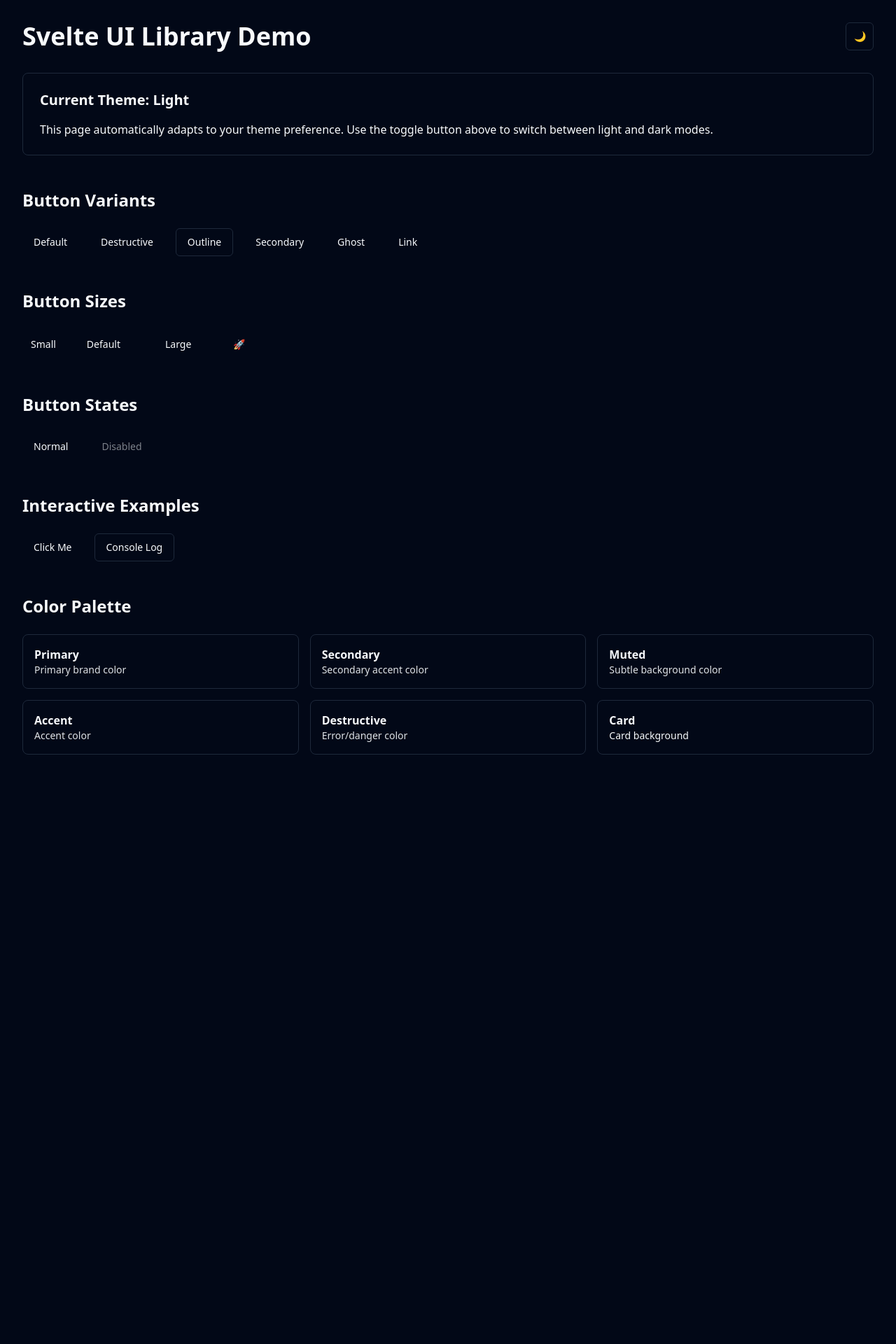
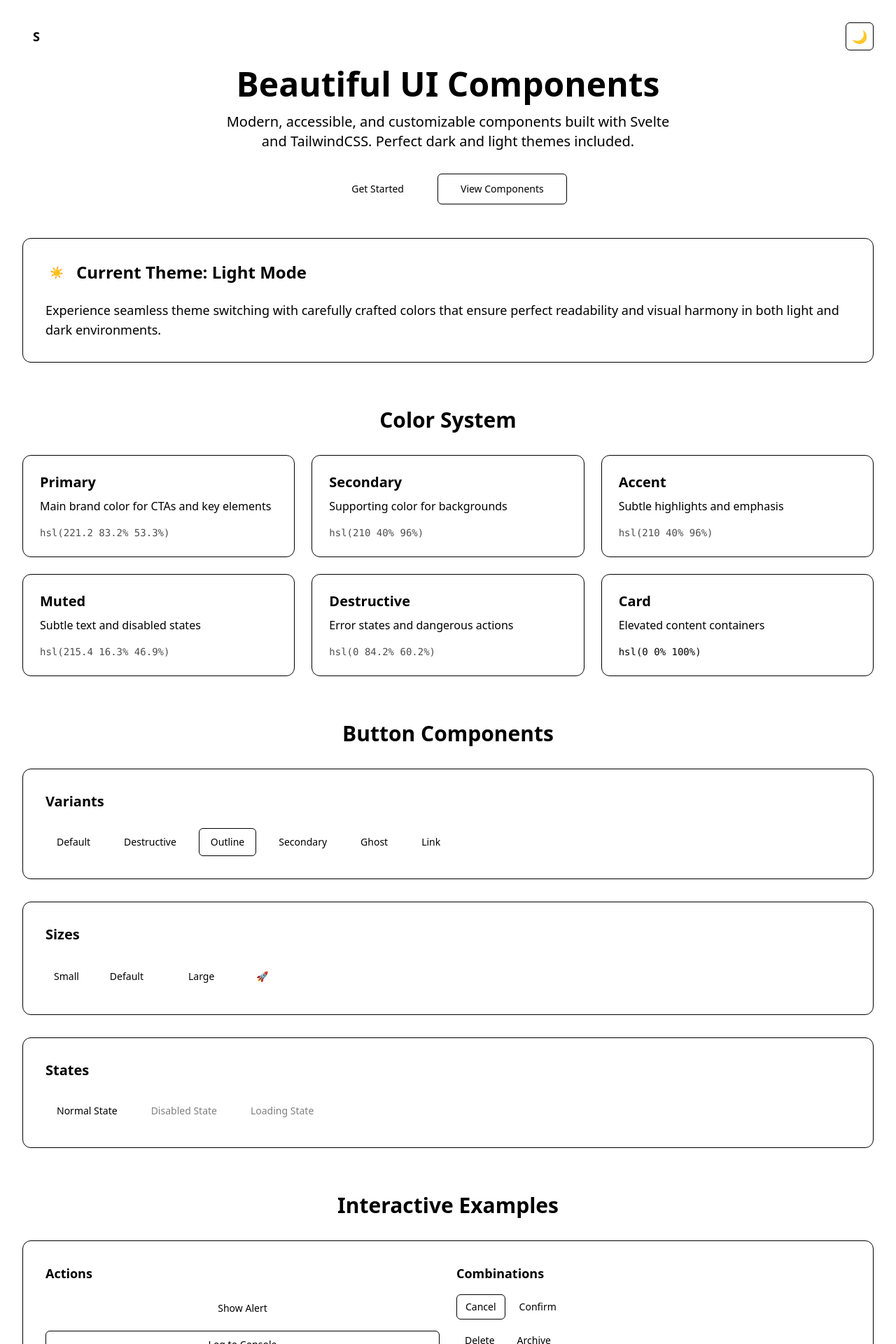
Before and after one commit to kubilaysabah/svelte-ui, a SvelteKit app: page / in a window 1280 px wide. Shown: the top 1920 px of the page at 70% size. Before the commit the page ends 1158 px from the top, so only its background shows below. Built offline with nearby package versions, Linux system fonts and the light colour scheme.

Commit message:
update demo page

```diff
--- /dev/null
+++ b/debug.html
@@ -0,0 +1,63 @@
+<!DOCTYPE html>
+<html lang="en">
+<head>
+    <meta charset="UTF-8">
+    <meta name="viewport" content="width=device-width, initial-scale=1.0">
+    <title>Theme Debug</title>
+    <style>
+        :root {
+            --color-primary: 221.2 83.2% 53.3%;
+            --color-background: 0 0% 100%;
+        }
+
+        .dark {
+            --color-primary: 217.2 91.2% 59.8%;
+            --color-background: 222.2 84% 4.9%;
+        }
+
+        body {
+            background-color: hsl(var(--color-background));
+            margin: 0;
+            font-family: system-ui;
+            transition: all 0.3s ease;
+        }
+
+        .box {
+            background-color: hsl(var(--color-primary));
+            color: white;
+            padding: 20px;
+            margin: 20px;
+            border-radius: 8px;
+        }
+
+        button {
+            padding: 10px 20px;
+            margin: 20px;
+            background: hsl(var(--color-primary));
+            color: white;
+            border: none;
+            border-radius: 4px;
+            cursor: pointer;
+        }
+    </style>
+</head>
+<body>
+    <h1 style="margin: 20px;">Theme Debug Test</h1>
+    <button onclick="toggleTheme()">Toggle Theme</button>
+
+    <div class="box">
+        Primary Color Box - should change when toggled
+    </div>
+
+    <script>
+        function toggleTheme() {
+            document.documentElement.classList.toggle('dark');
+            console.log('Theme toggled. Classes:', document.documentElement.classList.toString());
+
+            const style = getComputedStyle(document.documentElement);
+            console.log('--color-primary:', style.getPropertyValue('--color-primary'));
+            console.log('--color-background:', style.getPropertyValue('--color-background'));
+        }
+    </script>
+</body>
+</html>
--- a/src/app.css
+++ b/src/app.css
@@ -1,9 +1,9 @@
 @import 'tailwindcss';
 @import 'tw-animate-css';
-@plugin '@tailwindcss/forms';
-@plugin '@tailwindcss/typography';
 
-@theme {
+@custom-variant dark (&:is(.dark *));
+
+:root {
 	/* Light mode - shadcn/ui inspired colors */
 	--color-background: 0 0% 100%;
 	--color-foreground: 222.2 84% 4.9%;
@@ -51,44 +51,6 @@
 	--shadow-inner: inset 0 2px 4px 0 rgb(0 0 0 / 0.05);
 }
 
-/* Dark mode */
-@media (prefers-color-scheme: dark) {
-	@theme {
-		--color-background: 222.2 84% 4.9%;
-		--color-foreground: 210 40% 98%;
-		--color-card: 222.2 84% 4.9%;
-		--color-card-foreground: 210 40% 98%;
-		--color-popover: 222.2 84% 4.9%;
-		--color-popover-foreground: 210 40% 98%;
-
-		--color-primary: 217.2 91.2% 59.8%;
-		--color-primary-foreground: 222.2 84% 4.9%;
-
-		--color-secondary: 217.2 32.6% 17.5%;
-		--color-secondary-foreground: 210 40% 98%;
-
-		--color-muted: 217.2 32.6% 17.5%;
-		--color-muted-foreground: 215 20.2% 65.1%;
-
-		--color-accent: 217.2 32.6% 17.5%;
-		--color-accent-foreground: 210 40% 98%;
-
-		--color-destructive: 0 62.8% 30.6%;
-		--color-destructive-foreground: 210 40% 98%;
-
-		--color-border: 217.2 32.6% 17.5%;
-		--color-input: 217.2 32.6% 17.5%;
-		--color-ring: 224.3 76.3% 94.1%;
-
-		/* Chart colors for dark mode */
-		--color-chart-1: 220 70% 50%;
-		--color-chart-2: 160 60% 45%;
-		--color-chart-3: 30 80% 55%;
-		--color-chart-4: 280 65% 60%;
-		--color-chart-5: 340 75% 55%;
-	}
-}
-
 /* Dark mode class override */
 .dark {
 	--color-background: 222.2 84% 4.9%;
@@ -115,9 +77,9 @@
 
 	--color-border: 217.2 32.6% 17.5%;
 	--color-input: 217.2 32.6% 17.5%;
-	--color-ring: 224.3 76.3% 94.1%;
+	--color-ring: 217.2 91.2% 59.8%;
 
-	/* Chart colors for dark mode */
+	/* Chart colors - Dark mode variants */
 	--color-chart-1: 220 70% 50%;
 	--color-chart-2: 160 60% 45%;
 	--color-chart-3: 30 80% 55%;
@@ -125,12 +87,46 @@
 	--color-chart-5: 340 75% 55%;
 }
 
-/* Base styles */
-* {
-	border-color: hsl(var(--color-border));
+@theme inline {
+	--color-background: var(--color-background);
+	--color-foreground: var(--color-foreground);
+	--color-card: var(--color-card);
+	--color-card-foreground: var(--color-card-foreground);
+	--color-popover: var(--color-popover);
+	--color-popover-foreground: var(--color-popover-foreground);
+
+	--color-primary: var(--color-primary);
+	--color-primary-foreground: var(--color-primary-foreground);
+
+	--color-secondary: var(--color-secondary);
+	--color-secondary-foreground: var(--color-secondary-foreground);
+
+	--color-muted: var(--color-muted);
+	--color-muted-foreground: var(--color-muted-foreground);
+
+	--color-accent: var(--color-accent);
+	--color-accent-foreground: var(--color-accent-foreground);
+
+	--color-destructive: var(--color-destructive);
+	--color-destructive-foreground: var(--color-destructive-foreground);
+
+	--color-border: var(--color-border);
+	--color-input: var(--color-input);
+	--color-ring: var(--color-ring);
+
+	/* Chart colors */
+	--color-chart-1: var(--color-chart-1);
+	--color-chart-2: var(--color-chart-2);
+	--color-chart-3: var(--color-chart-3);
+	--color-chart-4: var(--color-chart-4);
+	--color-chart-5: var(--color-chart-5);
 }
 
-body {
-	background-color: hsl(var(--color-background));
-	color: hsl(var(--color-foreground));
+@layer base {
+  * {
+    @apply border-border outline-ring/50;
+  }
+  body {
+    @apply bg-background text-foreground;
+  }
 }
--- a/src/lib/utils/theme.ts
+++ b/src/lib/utils/theme.ts
@@ -32,10 +32,14 @@ export function setTheme(theme: Theme) {
 		localStorage.removeItem('theme');
 		const systemTheme = window.matchMedia('(prefers-color-scheme: dark)').matches ? 'dark' : 'light';
 		html.classList.add(systemTheme);
+		console.log('Applied system theme:', systemTheme);
 	} else {
 		localStorage.setItem('theme', theme);
 		html.classList.add(theme);
+		console.log('Applied explicit theme:', theme);
 	}
+
+	console.log('Current classes:', html.classList.toString());
 }
 
 /**
--- a/src/routes/+page.svelte
+++ b/src/routes/+page.svelte
@@ -16,32 +16,155 @@
 	}
 </script>
 
-<div class="min-h-screen bg-background text-foreground">
+<div class="min-h-screen bg-background text-foreground transition-colors duration-300">
 	<div class="container mx-auto p-8">
-		<!-- Header with theme toggle -->
-		<div class="mb-8 flex items-center justify-between">
-			<h1 class="text-4xl font-bold">Svelte UI Library Demo</h1>
-			<Button variant="outline" size="icon" onclick={handleToggleTheme}>
+		<!-- Header Section -->
+		<header class="mb-12 text-center">
+			<div class="mb-6 flex items-center justify-between">
+				<div class="flex items-center gap-3">
+					<div class="h-10 w-10 rounded-lg bg-primary flex items-center justify-center">
+						<span class="text-primary-foreground font-bold text-lg">S</span>
+					</div>
+					<h1 class="text-3xl font-bold bg-gradient-to-r from-primary to-primary/60 bg-clip-text text-transparent">
+						Svelte UI
+					</h1>
+				</div>
+				<Button
+					variant="outline"
+					size="icon"
+					onclick={handleToggleTheme}
+					class="transition-all duration-300 hover:scale-105"
+				>
 					{#if isDark}
-					☀️
+						<span class="text-lg">☀️</span>
 					{:else}
-					🌙
+						<span class="text-lg">🌙</span>
 					{/if}
 				</Button>
 			</div>
 
-		<!-- Theme showcase -->
-		<div class="mb-12 rounded-lg border bg-card p-6 text-card-foreground">
-			<h2 class="mb-4 text-xl font-semibold">Current Theme: {isDark ? 'Dark' : 'Light'}</h2>
-			<p class="text-muted-foreground">
-				This page automatically adapts to your theme preference. Use the toggle button above to
-				switch between light and dark modes.
+			<div class="mx-auto max-w-2xl">
+				<h2 class="text-5xl font-bold mb-4">
+					Beautiful UI Components
+				</h2>
+				<p class="text-xl text-muted-foreground mb-8">
+					Modern, accessible, and customizable components built with Svelte and TailwindCSS.
+					Perfect dark and light themes included.
+				</p>
+				<div class="flex gap-4 justify-center">
+					<Button size="lg" class="px-8">
+						Get Started
+					</Button>
+					<Button variant="outline" size="lg" class="px-8">
+						View Components
+					</Button>
+				</div>
+			</div>
+		</header>
+
+		<!-- Theme Showcase -->
+		<section class="mb-16">
+			<div class="rounded-xl border bg-card/50 backdrop-blur-sm p-8 text-card-foreground">
+				<div class="flex items-center gap-3 mb-6">
+					<div class="h-8 w-8 rounded-full bg-primary/20 flex items-center justify-center">
+						{#if isDark}
+							<span class="text-primary">🌙</span>
+						{:else}
+							<span class="text-primary">☀️</span>
+						{/if}
+					</div>
+					<h3 class="text-2xl font-semibold">
+						Current Theme: {isDark ? 'Dark Mode' : 'Light Mode'}
+					</h3>
+				</div>
+				<p class="text-muted-foreground text-lg">
+					Experience seamless theme switching with carefully crafted colors that ensure
+					perfect readability and visual harmony in both light and dark environments.
 				</p>
 			</div>
+		</section>
 
-		<section class="mb-12">
-			<h2 class="mb-6 text-2xl font-semibold">Button Variants</h2>
-			<div class="mb-6 flex flex-wrap gap-4">
+		<!-- Color Palette Showcase -->
+		<section class="mb-16">
+			<h3 class="text-3xl font-bold mb-8 text-center">Color System</h3>
+			<div class="grid grid-cols-1 md:grid-cols-2 lg:grid-cols-3 gap-6">
+				<div class="group relative overflow-hidden rounded-xl border bg-primary p-6 text-primary-foreground transition-transform hover:scale-105">
+					<div class="absolute inset-0 bg-gradient-to-br from-primary/10 to-transparent"></div>
+					<div class="relative">
+						<h4 class="font-bold text-xl mb-2">Primary</h4>
+						<p class="text-primary-foreground/80">Main brand color for CTAs and key elements</p>
+						<div class="mt-4 text-sm font-mono opacity-70">
+							{isDark ? 'hsl(217.2 91.2% 59.8%)' : 'hsl(221.2 83.2% 53.3%)'}
+						</div>
+					</div>
+				</div>
+
+				<div class="group relative overflow-hidden rounded-xl border bg-secondary p-6 text-secondary-foreground transition-transform hover:scale-105">
+					<div class="absolute inset-0 bg-gradient-to-br from-secondary/10 to-transparent"></div>
+					<div class="relative">
+						<h4 class="font-bold text-xl mb-2">Secondary</h4>
+						<p class="text-secondary-foreground/80">Supporting color for backgrounds</p>
+						<div class="mt-4 text-sm font-mono opacity-70">
+							{isDark ? 'hsl(217.2 32.6% 17.5%)' : 'hsl(210 40% 96%)'}
+						</div>
+					</div>
+				</div>
+
+				<div class="group relative overflow-hidden rounded-xl border bg-accent p-6 text-accent-foreground transition-transform hover:scale-105">
+					<div class="absolute inset-0 bg-gradient-to-br from-accent/10 to-transparent"></div>
+					<div class="relative">
+						<h4 class="font-bold text-xl mb-2">Accent</h4>
+						<p class="text-accent-foreground/80">Subtle highlights and emphasis</p>
+						<div class="mt-4 text-sm font-mono opacity-70">
+							{isDark ? 'hsl(217.2 32.6% 17.5%)' : 'hsl(210 40% 96%)'}
+						</div>
+					</div>
+				</div>
+
+				<div class="group relative overflow-hidden rounded-xl border bg-muted p-6 text-muted-foreground transition-transform hover:scale-105">
+					<div class="absolute inset-0 bg-gradient-to-br from-muted/10 to-transparent"></div>
+					<div class="relative">
+						<h4 class="font-bold text-xl mb-2">Muted</h4>
+						<p class="text-muted-foreground/80">Subtle text and disabled states</p>
+						<div class="mt-4 text-sm font-mono opacity-70">
+							{isDark ? 'hsl(215 20.2% 65.1%)' : 'hsl(215.4 16.3% 46.9%)'}
+						</div>
+					</div>
+				</div>
+
+				<div class="group relative overflow-hidden rounded-xl border bg-destructive p-6 text-destructive-foreground transition-transform hover:scale-105">
+					<div class="absolute inset-0 bg-gradient-to-br from-destructive/10 to-transparent"></div>
+					<div class="relative">
+						<h4 class="font-bold text-xl mb-2">Destructive</h4>
+						<p class="text-destructive-foreground/80">Error states and dangerous actions</p>
+						<div class="mt-4 text-sm font-mono opacity-70">
+							{isDark ? 'hsl(0 62.8% 30.6%)' : 'hsl(0 84.2% 60.2%)'}
+						</div>
+					</div>
+				</div>
+
+				<div class="group relative overflow-hidden rounded-xl border bg-card p-6 text-card-foreground transition-transform hover:scale-105">
+					<div class="absolute inset-0 bg-gradient-to-br from-card/10 to-transparent"></div>
+					<div class="relative">
+						<h4 class="font-bold text-xl mb-2">Card</h4>
+						<p class="text-muted-foreground">Elevated content containers</p>
+						<div class="mt-4 text-sm font-mono text-muted-foreground">
+							{isDark ? 'hsl(222.2 84% 4.9%)' : 'hsl(0 0% 100%)'}
+						</div>
+					</div>
+				</div>
+			</div>
+		</section>
+
+		<!-- Button Showcase -->
+		<section class="mb-16">
+			<h3 class="text-3xl font-bold mb-8 text-center">Button Components</h3>
+
+			<div class="space-y-8">
+				<!-- Button Variants -->
+				<div class="rounded-xl border bg-card/50 p-8">
+					<h4 class="text-xl font-semibold mb-6">Variants</h4>
+					<div class="flex flex-wrap gap-4">
 						<Button variant="default">Default</Button>
 						<Button variant="destructive">Destructive</Button>
 						<Button variant="outline">Outline</Button>
@@ -49,65 +172,91 @@
 						<Button variant="ghost">Ghost</Button>
 						<Button variant="link">Link</Button>
 					</div>
-		</section>
+				</div>
 
-		<section class="mb-12">
-			<h2 class="mb-6 text-2xl font-semibold">Button Sizes</h2>
-			<div class="mb-6 flex items-center gap-4">
+				<!-- Button Sizes -->
+				<div class="rounded-xl border bg-card/50 p-8">
+					<h4 class="text-xl font-semibold mb-6">Sizes</h4>
+					<div class="flex items-center gap-4">
 						<Button size="sm">Small</Button>
 						<Button size="default">Default</Button>
 						<Button size="lg">Large</Button>
 						<Button size="icon">🚀</Button>
 					</div>
-		</section>
+				</div>
 
-		<section class="mb-12">
-			<h2 class="mb-6 text-2xl font-semibold">Button States</h2>
-			<div class="mb-6 flex flex-wrap gap-4">
-				<Button>Normal</Button>
-				<Button disabled>Disabled</Button>
+				<!-- Button States -->
+				<div class="rounded-xl border bg-card/50 p-8">
+					<h4 class="text-xl font-semibold mb-6">States</h4>
+					<div class="flex flex-wrap gap-4">
+						<Button>Normal State</Button>
+						<Button disabled>Disabled State</Button>
+						<Button class="opacity-50 cursor-not-allowed">Loading State</Button>
+					</div>
+				</div>
 			</div>
 		</section>
 
-		<section class="mb-12">
-			<h2 class="mb-6 text-2xl font-semibold">Interactive Examples</h2>
-			<div class="mb-6 flex flex-wrap gap-4">
-				<Button onclick={() => alert('Button clicked!')}>Click Me</Button>
-				<Button variant="outline" onclick={() => console.log('Outline button clicked')}
-					>Console Log</Button
+		<!-- Interactive Examples -->
+		<section class="mb-16">
+			<h3 class="text-3xl font-bold mb-8 text-center">Interactive Examples</h3>
+			<div class="rounded-xl border bg-card/50 p-8">
+				<div class="grid grid-cols-1 md:grid-cols-2 gap-6">
+					<div class="space-y-4">
+						<h4 class="text-lg font-semibold">Actions</h4>
+						<div class="space-y-3">
+							<Button
+								onclick={() => alert('Hello from Svelte UI!')}
+								class="w-full"
 							>
+								Show Alert
+							</Button>
+							<Button
+								variant="outline"
+								onclick={() => console.log('Button clicked at:', new Date().toLocaleTimeString())}
+								class="w-full"
+							>
+								Log to Console
+							</Button>
+							<Button
+								variant="secondary"
+								onclick={handleToggleTheme}
+								class="w-full"
+							>
+								Toggle Theme
+							</Button>
+						</div>
+					</div>
+
+					<div class="space-y-4">
+						<h4 class="text-lg font-semibold">Combinations</h4>
+						<div class="space-y-3">
+							<div class="flex gap-2">
+								<Button size="sm" variant="outline">Cancel</Button>
+								<Button size="sm">Confirm</Button>
+							</div>
+							<div class="flex gap-2">
+								<Button variant="destructive" size="sm">Delete</Button>
+								<Button variant="ghost" size="sm">Archive</Button>
+							</div>
+							<div class="flex gap-2">
+								<Button variant="secondary">Back</Button>
+								<Button>Next Step</Button>
+							</div>
+						</div>
+					</div>
+				</div>
 			</div>
 		</section>
 
-		<!-- Color palette showcase -->
-		<section class="mb-12">
-			<h2 class="mb-6 text-2xl font-semibold">Color Palette</h2>
-			<div class="grid grid-cols-1 gap-4 md:grid-cols-2 lg:grid-cols-3">
-				<div class="rounded-lg border bg-primary p-4 text-primary-foreground">
-					<h3 class="font-semibold">Primary</h3>
-					<p class="text-sm opacity-90">Primary brand color</p>
-				</div>
-				<div class="rounded-lg border bg-secondary p-4 text-secondary-foreground">
-					<h3 class="font-semibold">Secondary</h3>
-					<p class="text-sm opacity-90">Secondary accent color</p>
-				</div>
-				<div class="rounded-lg border bg-muted p-4 text-muted-foreground">
-					<h3 class="font-semibold">Muted</h3>
-					<p class="text-sm opacity-90">Subtle background color</p>
-				</div>
-				<div class="rounded-lg border bg-accent p-4 text-accent-foreground">
-					<h3 class="font-semibold">Accent</h3>
-					<p class="text-sm opacity-90">Accent color</p>
-				</div>
-				<div class="rounded-lg border bg-destructive p-4 text-destructive-foreground">
-					<h3 class="font-semibold">Destructive</h3>
-					<p class="text-sm opacity-90">Error/danger color</p>
-				</div>
-				<div class="rounded-lg border bg-card p-4 text-card-foreground">
-					<h3 class="font-semibold">Card</h3>
-					<p class="text-sm text-muted-foreground">Card background</p>
+		<!-- Footer -->
+		<footer class="text-center py-8 border-t">
+			<p class="text-muted-foreground">
+				Built with ❤️ using Svelte, TailwindCSS, and modern web standards.
+			</p>
+			<p class="text-sm text-muted-foreground mt-2">
+				Theme system automatically adapts to your system preferences.
+			</p>
+		</footer>
 	</div>
 </div>
-		</section>
-	</div>
-</div>
```
Lines whose indentation alone changed are shown as unchanged.
